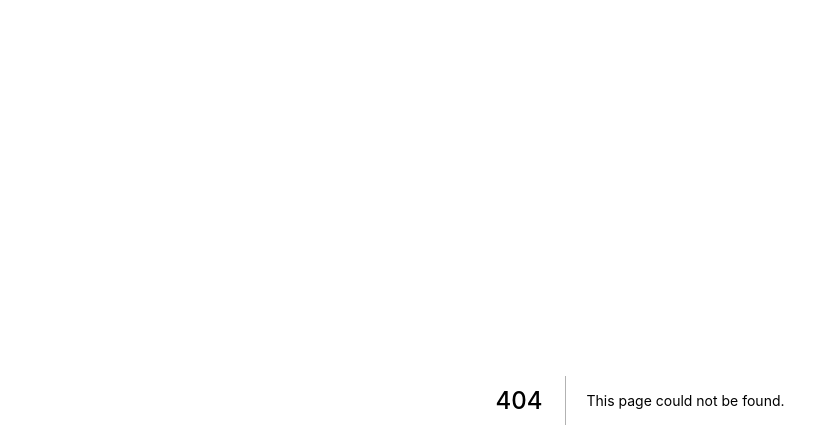
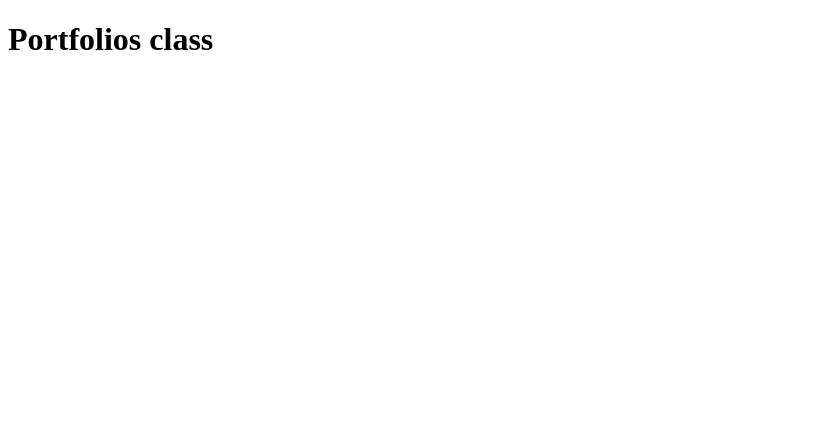
Before and after one commit to sherzing/next-portfolio, a Next.js app: page /portfolios in a window 1280 px wide. Before the commit this address had no page. Shown: the top 448 px of the page, without its empty margins (0-839 px from the left). Built offline with nearby package versions, Linux system fonts and the light colour scheme.

Commit message:
portfolis, blogs and cv pages

```diff
--- /dev/null
+++ b/pages/portfolios.js
@@ -0,0 +1,14 @@
+import React from 'react'
+
+
+class Portfolios extends React.Component {
+
+    render() {
+        return (
+            <h1> Portfolios class</h1>
+        )
+    }
+}
+
+
+export default Portfolios
```
Also changed, not shown: pages/blogs.js (added, +14 -0 lines), pages/cv.js (added, +14 -0 lines).
